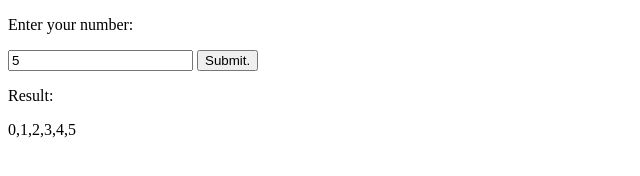
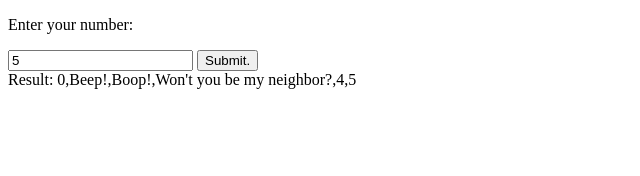
Before and after one commit to evegyzbirun/Roboger-s-Neighborhood, a plain HTML site: page index.html in a window 1280 px wide. Both pictures are taken after typing "5" into the empty fields and a click on the button "Submit.". Shown: the whole page, without its empty margins (0-640 px from the left). Drawn offline with Linux system fonts and the light colour scheme.

Commit message:
functions work with Dom.

```diff
--- a/index.html
+++ b/index.html
@@ -13,8 +13,8 @@
     <label for="userNumber"></label>
     <button type="submit" class="btn" value="Submit">Submit.</button>
   </form>
-  <p id="output">Result:</p>
-  <div id="output">
+
+  <div id="output">Result:
 
   </div>
 </body>
--- a/js/scripts.js
+++ b/js/scripts.js
@@ -1,48 +1,33 @@
-// words = 0, 1, 2 elements
-// 0  "Beep!" will be used if we have 1 in number from inpuArray and no 2, 3
-// 1  "Boop!" will be used if we have 2 in number from inpuArray and no 3
-// 2 "Won't you be my neighbor?" will be used if we have 3 in number from inpuArray (1 and 2 does't effect the result)
-// if inputArray has
-//
 
+let inputArray = [];
 function generateArray(input) {
-
-  let inputArray = [];
-
   for (let index = 0; index <= input; index += 1) {
-    inputArray.push(index);
-
+    inputArray.push(index.toString());
   }
-  let newArray = inputArray.toString().split(',');
-
-  return newArray;
-
 }
 
-//once you return you will have something like this [1,2,3,4]
 
-//another helper function here youFunct(array) that will loop through and
 
 
 
 function outPut() {
-  let input2 = generateArray();
+
   let finalArray = [];
-  input2.forEach(function (element) {
+  inputArray.forEach(function (element) {
 
     if (element.includes("3")) {
-      // string.replace("Won't you be my neighbor?");
-      finalArray.push(element);
+
+      finalArray.push("Won't you be my neighbor?");
     } else if (element.includes("2")) {
-      // string.replace("Boop!");
-      finalArray.push(element);
+
+      finalArray.push("Boop!");
     } else if (element.includes("1")) {
-      // string.replace("Beep!");
-      finalArray.push(element);
+
+      finalArray.push("Beep!");
     } else {
       finalArray.push(element);
     }
-    //this will look like [0, beep, boop, wybmn, 4,5,6....]
+
   });
   return finalArray;
 }
@@ -53,16 +38,11 @@ function twoInOne(event) {
   event.preventDefault();
   const inputNumber = document.getElementById("userNumber").value;
   const arrayFromNumber = generateArray(inputNumber);
-  const outputLine = outPut(arrayFromNumber);
-  document.querySelector("div#output").append(arrayFromNumber);
+  const outputLine = outPut();
+  document.querySelector("div#output").append(outputLine);
 }
 
 window.addEventListener("load", function () {
   document.getElementById("replace").addEventListener("submit", twoInOne);
 
-})
-// when you do your page load and submit
-//get value from form input= input.value
-// let inputArray = generateArray(input);
-//let finalarray= yourfunction(inputArray);
-// post and clear results to DOM
+});
```
